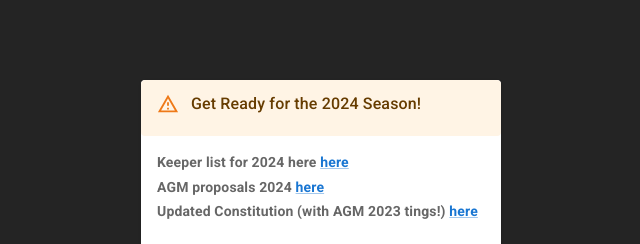
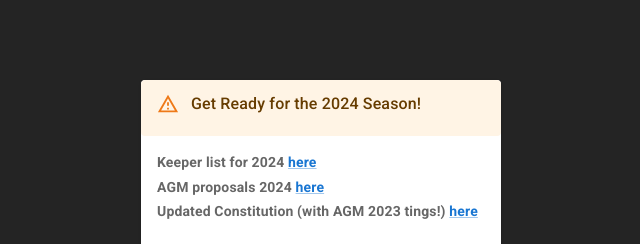
Before and after one commit to alistairwilliamtaylor/fantasy-dashboard, a React (Vite) app: page / in a window 1280 px wide. Shown: the top 244 px of the page, without its empty margins (319-959 px from the left). Built offline with nearby package versions, Linux system fonts and the light colour scheme.

Commit message:
Update CurrentInfo.jsx

```diff
--- a/src/CurrentInfo.jsx
+++ b/src/CurrentInfo.jsx
@@ -17,7 +17,7 @@ const CurrentInfo = () => (
       <CardContent>
         <Typography gutterBottom variant="body2" color="text.secondary">
           <strong>
-            Keeper list for 2024 here{" "}
+            Keeper list for 2024 {" "}
             <Link href="https://docs.google.com/spreadsheets/d/1hVJketd8ZBypAq3phyB_GZnVv0AclgTdzR6tJMMeYWg/edit?gid=0#gid=0">here</Link>
           </strong>
         </Typography>
```
